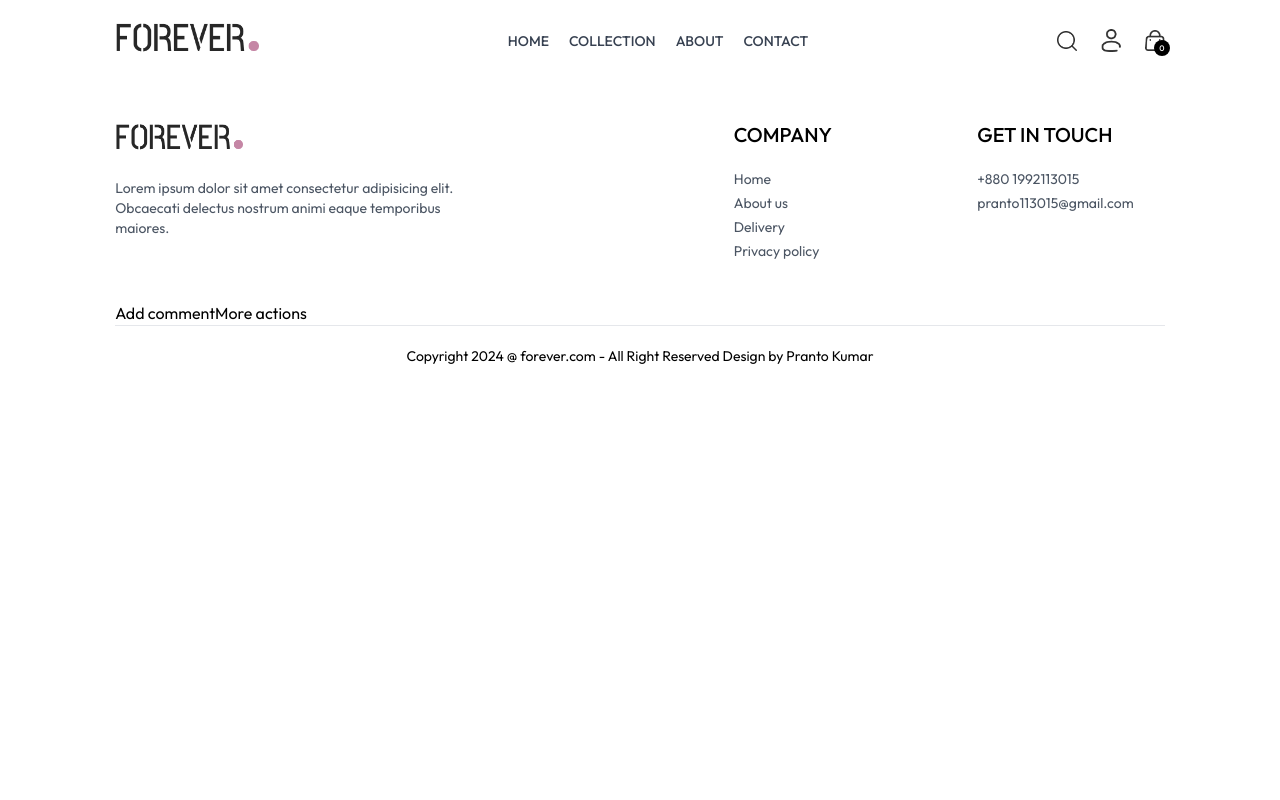
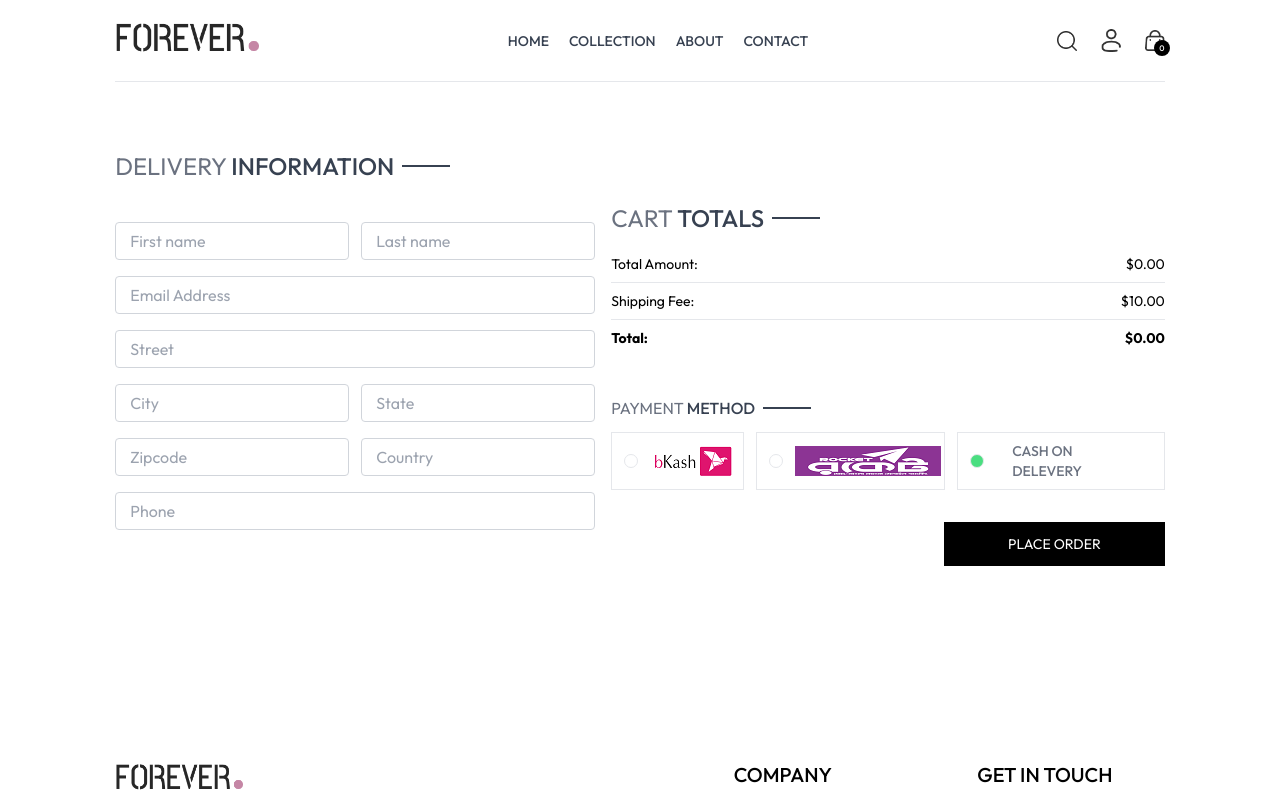
Before and after one commit to leowu0329/mernEcommerce, a React (Vite) app in the folder frontend/: page /place-order in a window 1280 px wide. Shown: the top 800 px of the page. Built offline with nearby package versions, Linux system fonts and the light colour scheme.

Commit message:
add checkout button and place order pages

```diff
--- a/frontend/src/App.jsx
+++ b/frontend/src/App.jsx
@@ -30,7 +30,7 @@
         <Route path="/product/:productId" element={<Product />} />
         <Route path="/cart" element={<Cart />} />
         <Route path="/login" element={<Login />} />
-        <Route path="/plac-order" element={<PlaceOrder />} />
+        <Route path="/place-order" element={<PlaceOrder />} />
         <Route path="/orders" element={<Orders />} />
       </Routes>
       <Footer />
--- a/frontend/src/context/ShopContext.jsx
+++ b/frontend/src/context/ShopContext.jsx
@@ -2,6 +2,7 @@
 import { products } from '../assets/assets';
 import PropTypes from 'prop-types';
 import { toast } from 'react-toastify';
+import { useNavigate } from 'react-router-dom';
 
 export const ShopContext = createContext();
 
@@ -15,6 +16,7 @@
 
   // for products state
   const [cartItems, setCartItems] = useState({});
+  const navigate = useNavigate();
 
   const addToCart = async (itemId, size) => {
     if (!size) {
@@ -91,6 +93,7 @@
     getCartCount,
     updateQuantity,
     getCartAmount,
+    navigate,
   };
 
   ShopContextProvider.propTypes = {
--- a/frontend/src/pages/Cart.jsx
+++ b/frontend/src/pages/Cart.jsx
@@ -5,7 +5,7 @@
 import CartTotal from '../components/CartTotal';
 
 const Cart = () => {
-  const { products, currency, cartItems, updateQuantity } =
+  const { products, currency, cartItems, updateQuantity, navigate } =
     useContext(ShopContext);
 
   const [cartData, setCartData] = useState([]);
@@ -91,9 +91,19 @@
           );
         })}
       </div>
+
       <div className="flex justify-end my-20">
         <div className="w-full sm:w-[450px]">
           <CartTotal />
+
+          <div className="w-full text-end">
+            <button
+              onClick={() => navigate('/place-order')}
+              className="bg-black text-white text-sm my-8 px-8 py-3"
+            >
+              PROCEED TO CHECKOUT
+            </button>
+          </div>
         </div>
       </div>
     </div>
--- a/frontend/src/pages/PlaceOrder.jsx
+++ b/frontend/src/pages/PlaceOrder.jsx
@@ -1,5 +1,134 @@
+import { useState } from 'react';
+import { assets } from '../assets/assets';
+import Title from '../components/Title';
+import CartTotal from './../components/CartTotal';
+
 const PlaceOrder = () => {
-  return <div>PlaceOrder</div>;
+  const [method, setMethod] = useState('cod');
+
+  return (
+    <div className="flex flex-col sm:flex-row justify-between gap-4 pt-5 sm:pt-14 min-h-[80vh] border-t">
+      {/* ---------Left Side----------- */}
+      <div className="flex flex-col gap-4 w-full sm:max-w-[480px]">
+        <div className="text-xl sm:text-2xl my-3">
+          <Title text1={'DELIVERY'} text2={'INFORMATION'} />
+        </div>
+
+        <div className="flex gap-3">
+          <input
+            className="border border-gray-300 rounded py-1.5 px-3.5 w-full"
+            type="text"
+            placeholder="First name"
+          />
+          <input
+            className="border border-gray-300 rounded py-1.5 px-3.5 w-full"
+            type="text"
+            placeholder="Last name"
+          />
+        </div>
+
+        <input
+          className="border border-gray-300 rounded py-1.5 px-3.5 w-full"
+          type="email"
+          placeholder="Email Address"
+        />
+        <input
+          className="border border-gray-300 rounded py-1.5 px-3.5 w-full"
+          type="text"
+          placeholder="Street"
+        />
+
+        <div className="flex gap-3">
+          <input
+            className="border border-gray-300 rounded py-1.5 px-3.5 w-full"
+            type="text"
+            placeholder="City"
+          />
+          <input
+            className="border border-gray-300 rounded py-1.5 px-3.5 w-full"
+            type="text"
+            placeholder="State"
+          />
+        </div>
+
+        <div className="flex gap-3">
+          <input
+            className="border border-gray-300 rounded py-1.5 px-3.5 w-full"
+            type="number"
+            placeholder="Zipcode"
+          />
+          <input
+            className="border border-gray-300 rounded py-1.5 px-3.5 w-full"
+            type="text"
+            placeholder="Country"
+          />
+        </div>
+
+        <input
+          className="border border-gray-300 rounded py-1.5 px-3.5 w-full"
+          type="number"
+          placeholder="Phone"
+        />
+      </div>
+
+      {/* ----------Rigt Side----------- */}
+      <div className="mt-8">
+        <div className="mt-8 min-w-80">
+          <CartTotal />
+        </div>
+
+        <div className="mt-12">
+          <Title text1={'PAYMENT'} text2={'METHOD'} />
+          {/* ------Payment Method Selection-------- */}
+          <div className="flex gap-3 flex-col lg:flex-row">
+            <div
+              onClick={() => setMethod('bKash')}
+              className="flex items-center gap-3 border p-2 px-3 cursor-pointer"
+            >
+              <p
+                className={`min-w-3.5 h-3.5 border rounded-full ${
+                  method === 'bKash' ? 'bg-green-400' : ''
+                }`}
+              ></p>
+              <img src={assets.bKash_logo} alt="bKash_logo" />
+            </div>
+
+            <div
+              onClick={() => setMethod('rocket')}
+              className="flex items-center gap-3 border p-2 px-3 cursor-pointer"
+            >
+              <p
+                className={`min-w-3.5 h-3.5 border rounded-full ${
+                  method === 'rocket' ? 'bg-green-400' : ''
+                }`}
+              ></p>
+              <img src={assets.rocket_logo} alt="rocket_logo" />
+            </div>
+
+            <div
+              onClick={() => setMethod('cod')}
+              className="flex items-center gap-3 border p-2 px-3 cursor-pointer"
+            >
+              <p
+                className={`min-w-3.5 h-3.5 border rounded-full ${
+                  method === 'cod' ? 'bg-green-400' : ''
+                }`}
+              ></p>
+              <p className="text-gray-500 text-sm font-medium mx-4">
+                CASH ON DELEVERY
+              </p>
+            </div>
+          </div>
+
+          <div className="w-full text-end mt-8">
+            <button className="bg-black text-white px-16 py-3 text-sm">
+              PLACE ORDER
+            </button>
+          </div>
+        </div>
+      </div>
+    </div>
+  );
 };
 
 export default PlaceOrder;
```
